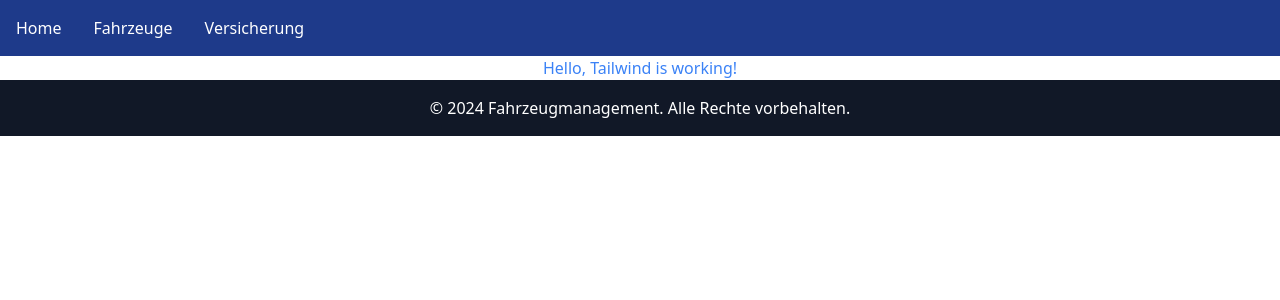
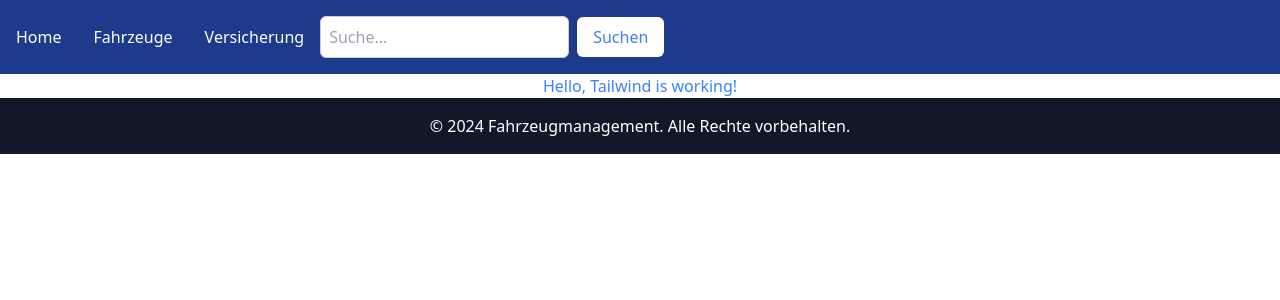
Before and after one commit to Milkricee/Fahrzeugmanagement, a Nuxt app: page / in a window 1280 px wide. Shown: the top 300 px of the page. Built offline with nearby package versions, Linux system fonts and the light colour scheme.

Commit message:
suchleiste hinzugefügt

```diff
--- /dev/null
+++ b/components/FahrzeugItem.vue
@@ -0,0 +1,36 @@
+<template>
+    <div class="mb-4 p-4 rounded-lg border border-gray-300 bg-gray-100">
+      <!-- Fahrzeugüberschrift mit Kennzeichen -->
+      <div @click="toggleDetails" class="cursor-pointer font-semibold text-blue-700 hover:text-blue-900">
+        {{ fahrzeug.marke }} {{ fahrzeug.modell }} - Kennzeichen: {{ fahrzeug.kennzeichen }}
+      </div>
+
+      <!-- Detaillierte Fahrzeuginformationen -->
+      <div v-if="showDetails" class="pl-4 mt-2 text-gray-700">
+        <p>Kilometerstand: {{ fahrzeug.kilometerstand }} km</p>
+        <p>Erstzulassung: {{ fahrzeug.erstzulassung }}</p>
+        <p>Kaufpreis: {{ fahrzeug.kaufpreis }} €</p>
+        <p>Garantie: {{ fahrzeug.garantie }}</p>
+        <p>Versicherungsnummer: {{ fahrzeug.versicherungs_nr }}</p>
+      </div>
+    </div>
+  </template>
+
+  <script setup>
+  import { ref } from 'vue';
+  const props = defineProps({
+    fahrzeug: Object
+  });
+
+  const showDetails = ref(false);
+
+  function toggleDetails() {
+    showDetails.value = !showDetails.value;
+  }
+  </script>
+
+  <style scoped>
+  .cursor-pointer:hover {
+    color: #4A90E2; /* Blaues Hover für Text */
+  }
+  </style>
--- a/components/Header.vue
+++ b/components/Header.vue
@@ -1,14 +1,42 @@
 <template>
   <header class="bg-blue-500 text-white p-4">
-      <nav>
+    <nav class="flex items-center space-x-4">
+      <!-- Navigation Links -->
       <ul class="flex space-x-4">
         <li><NuxtLink to="/">Home</NuxtLink></li>
-          <li><NuxtLink to="/kfz">Fahrzeuge</NuxtLink></li>
+        <li><NuxtLink to="/kfz/fahrzeuge">Fahrzeuge</NuxtLink></li>
         <li><NuxtLink to="/versicherung">Versicherung</NuxtLink></li>
       </ul>
+
+      <!-- Suchleiste -->
+      <div class="flex items-center space-x-2 ml-auto">
+        <input
+          type="text"
+          v-model="searchQuery"
+          @keyup.enter="executeSearch"
+          placeholder="Suche..."
+          class="p-2 rounded-md text-black"
+        />
+        <button @click="executeSearch" class="bg-white text-blue-500 px-4 py-2 rounded-md">
+          Suchen
+        </button>
+      </div>
     </nav>
   </header>
 </template>
+
+<script setup>
+import { ref } from 'vue';
+
+// Daten für die Suche (zum späteren Implementieren der Suchlogik)
+const searchQuery = ref('');
+
+// Methode, die später für die Suche genutzt wird
+function executeSearch() {
+  console.log("Sucheingabe:", searchQuery.value);
+  // Hier wird die Suche zu einem späteren Zeitpunkt implementiert
+}
+</script>
 
 <style scoped>
   header {
@@ -20,4 +48,8 @@
     display: flex;
     gap: 1rem;
   }
+  input {
+    outline: none;
+    border: 1px solid #ccc;
+  }
 </style>
--- a/pages/kfz/fahrzeuge.vue
+++ b/pages/kfz/fahrzeuge.vue
@@ -1,17 +1,16 @@
 <template>
   <div class="p-4">
     <h1 class="text-2xl font-bold mb-4">Fahrzeugliste</h1>
-      <ul>
-        <li v-for="fahrzeug in fahrzeuge" :key="fahrzeug.projekt_id" class="mb-2">
-          <strong>{{ fahrzeug.marke }} {{ fahrzeug.modell }}</strong> - Kilometerstand: {{ fahrzeug.kilometerstand }} km
-        </li>
-      </ul>
+    <div>
+      <FahrzeugItem v-for="fahrzeug in fahrzeuge" :key="fahrzeug.projekt_id" :fahrzeug="fahrzeug" />
+    </div>
   </div>
 </template>
 
 <script setup>
 import { ref, onMounted } from 'vue';
-  import { useNuxtApp } from '#app'; // Korrekte Importquelle für useNuxtApp
+import { useNuxtApp } from '#app';
+import FahrzeugItem from '~/components/FahrzeugItem.vue';
 
 const fahrzeuge = ref([]);
 const { $supabase } = useNuxtApp();
```
Lines whose indentation alone changed are shown as unchanged.
